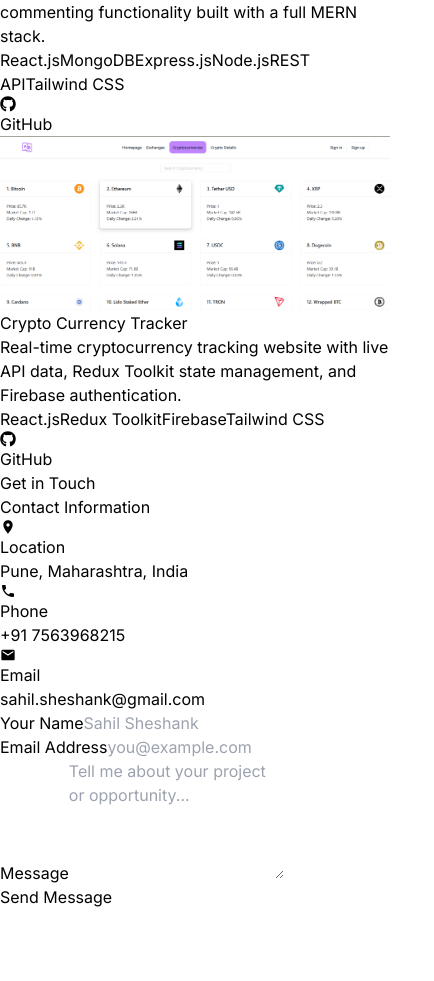
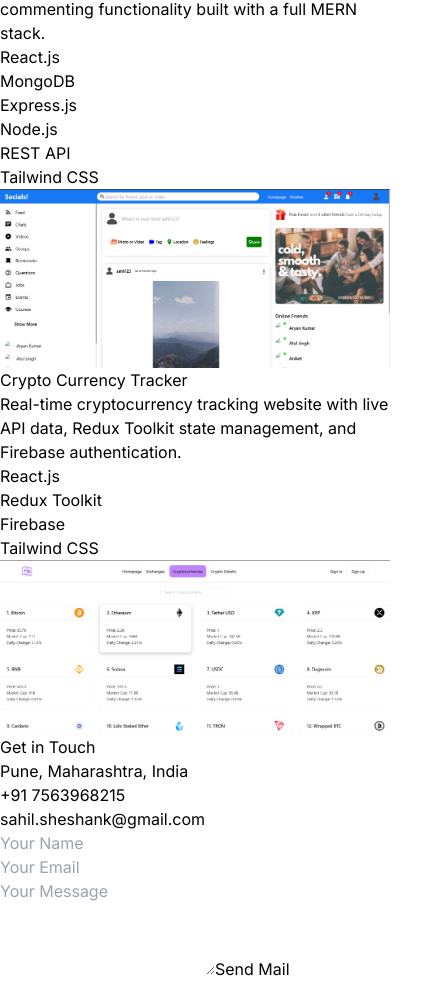
Before and after one commit to sahilsheshank/Portfolio, a React (Vite) app: page / in a window 390 px wide. Shown: the part 4487-5468 px from the top of the page, 434 px wide, since content can reach past the window. Before the commit the page ends 5396 px from the top, so only its background shows below. Built offline with nearby package versions, Linux system fonts and the light colour scheme.

Commit message:
revert: restore original Projects and Contact UI

```diff
--- a/src/components/Contact.jsx
+++ b/src/components/Contact.jsx
@@ -3,11 +3,9 @@ import emailjs from '@emailjs/browser';
 import { CONTACT } from "../constants"
 import { motion } from 'framer-motion';
 import { useRef } from 'react';
-import { MdLocationOn, MdEmail, MdPhone } from 'react-icons/md';
 
 const Contact = () => {
     const [loading, setLoading] = useState(false);
-    const [sent, setSent] = useState(false);
     const [formData, setFormData] = useState({
         name: '',
         email: '',
@@ -29,14 +27,12 @@ const Contact = () => {
             formData,
             '1mCAewSVsefRDvqxT'
         ).then(() => {
-            setSent(true);
+            alert('Feedback sent successfully!');
             setFormData({ name: '', email: '', message: '' });
-            setTimeout(() => setSent(false), 4000);
         }).catch((error) => {
             console.error('Error sending feedback:', error);
-        }).finally(() => {
+        });
         setLoading(false);
-        });
     };
 
     return (
@@ -45,117 +41,54 @@ const Contact = () => {
                 whileInView={{ opacity: 1, y: 0 }}
                 initial={{ opacity: 0, y: -80 }}
                 transition={{ duration: 0.5 }}
-                className='my-20 text-center text-4xl'>
-                Get in <span className="text-neutral-500">Touch</span>
-            </motion.h1>
-
-            <div className='flex flex-col lg:flex-row justify-center items-start gap-12 max-w-4xl mx-auto px-4'>
-
-                {/* Contact info */}
-                <motion.div
-                    whileInView={{ opacity: 1, x: 0 }}
-                    initial={{ opacity: 0, x: -60 }}
-                    transition={{ duration: 0.6 }}
-                    className="w-full lg:w-5/12 space-y-4"
-                >
-                    <h2 className="text-xl font-semibold text-white mb-6">Contact Information</h2>
-
-                    <div className="flex items-start gap-4 bg-neutral-900 border border-neutral-800 rounded-xl p-4">
-                        <div className="w-9 h-9 bg-purple-500/10 border border-purple-500/20 rounded-lg flex items-center justify-center flex-shrink-0">
-                            <MdLocationOn className="text-purple-400 text-lg" />
-                        </div>
-                        <div>
-                            <p className="text-neutral-500 text-xs mb-1">Location</p>
-                            <p className="text-neutral-200 text-sm">{CONTACT.address}</p>
-                        </div>
+                className='my-10 text-center text-4xl'>Get in Touch</motion.h1>
+            <div className='flex flex-col justify-center items-center my-10'>
+                <div className='text-center w-1/2 tracking-tighter'>
+                    <motion.p whileInView={{ opacity: 1, x: 0 }}
+                        initial={{ opacity: 0, x: -100 }}
+                        transition={{ duration: 1 }} className='my-4'>{CONTACT.address}</motion.p>
+                    <motion.p whileInView={{ opacity: 1, x: 0 }}
+                        initial={{ opacity: 0, x: 100 }}
+                        transition={{ duration: 1 }} className='my-4'>{CONTACT.phoneNo}</motion.p>
+                    <a href='mailto:sahil.sheshank@gmail.com' className='my-4 border-b'>{CONTACT.email}</a>
                 </div>
 
-                    <div className="flex items-start gap-4 bg-neutral-900 border border-neutral-800 rounded-xl p-4">
-                        <div className="w-9 h-9 bg-purple-500/10 border border-purple-500/20 rounded-lg flex items-center justify-center flex-shrink-0">
-                            <MdPhone className="text-purple-400 text-lg" />
-                        </div>
-                        <div>
-                            <p className="text-neutral-500 text-xs mb-1">Phone</p>
-                            <p className="text-neutral-200 text-sm">{CONTACT.phoneNo}</p>
-                        </div>
-                    </div>
-
-                    <div className="flex items-start gap-4 bg-neutral-900 border border-neutral-800 rounded-xl p-4">
-                        <div className="w-9 h-9 bg-purple-500/10 border border-purple-500/20 rounded-lg flex items-center justify-center flex-shrink-0">
-                            <MdEmail className="text-purple-400 text-lg" />
-                        </div>
-                        <div>
-                            <p className="text-neutral-500 text-xs mb-1">Email</p>
-                            <a
-                                href={`mailto:${CONTACT.email}`}
-                                className="text-purple-400 hover:text-purple-300 text-sm transition-colors"
-                            >
-                                {CONTACT.email}
-                            </a>
-                        </div>
-                    </div>
-                </motion.div>
-
-                {/* Form */}
-                <motion.div
-                    whileInView={{ opacity: 1, x: 0 }}
-                    initial={{ opacity: 0, x: 60 }}
-                    transition={{ duration: 0.6 }}
-                    className="w-full lg:w-7/12"
-                >
-                    <form onSubmit={handleSubmit} className="space-y-4">
-                        <div>
-                            <label className="block text-neutral-400 text-xs mb-1.5">Your Name</label>
+                {/* Feedback Form */}
+                <form className='mt-8 w-1/2 max-w-md mx-auto' onSubmit={handleSubmit}>
                     <input
                         type="text"
                         name="name"
-                                placeholder="Sahil Sheshank"
+                        placeholder="Your Name"
                         required
                         value={formData.name}
                         onChange={handleChange}
-                                className="w-full bg-neutral-900 border border-neutral-700 text-neutral-200 placeholder-neutral-600 rounded-xl px-4 py-3 text-sm focus:outline-none focus:border-purple-500/60 transition-colors"
+                        className="w-full p-2 mb-4 border border-gray-300 rounded"
                     />
-                        </div>
-                        <div>
-                            <label className="block text-neutral-400 text-xs mb-1.5">Email Address</label>
                     <input
                         type="email"
                         name="email"
-                                placeholder="you@example.com"
+                        placeholder="Your Email"
                         required
                         value={formData.email}
                         onChange={handleChange}
-                                className="w-full bg-neutral-900 border border-neutral-700 text-neutral-200 placeholder-neutral-600 rounded-xl px-4 py-3 text-sm focus:outline-none focus:border-purple-500/60 transition-colors"
+                        className="w-full p-2 mb-4 border border-gray-300 rounded"
                     />
-                        </div>
-                        <div>
-                            <label className="block text-neutral-400 text-xs mb-1.5">Message</label>
                     <textarea
                         name="message"
-                                placeholder="Tell me about your project or opportunity..."
+                        placeholder="Your Message"
                         required
                         value={formData.message}
                         onChange={handleChange}
-                                rows="5"
-                                className="w-full bg-neutral-900 border border-neutral-700 text-neutral-200 placeholder-neutral-600 rounded-xl px-4 py-3 text-sm focus:outline-none focus:border-purple-500/60 transition-colors resize-none"
+                        className="w-full p-2 mb-4 border border-gray-300 rounded"
+                        rows="4"
                     />
-                        </div>
-
-                        {sent && (
-                            <p className="text-green-400 text-sm text-center bg-green-500/10 border border-green-500/20 rounded-xl py-2">
-                                ✓ Message sent successfully!
-                            </p>
-                        )}
-
                     <button
                         type="submit"
-                            disabled={loading}
-                            className="w-full bg-purple-600 hover:bg-purple-500 disabled:opacity-50 disabled:cursor-not-allowed text-white font-semibold py-3 rounded-xl transition-colors duration-200 text-sm"
+                        className="w-full bg-blue-500 text-white py-2 rounded hover:bg-blue-600 transition"
                     >
-                            {loading ? "Sending..." : "Send Message"}
+                        {loading ? "Sending..." : "Send Mail"}
                     </button>
                 </form>
-                </motion.div>
             </div>
         </div>
     );
--- a/src/components/Projects.jsx
+++ b/src/components/Projects.jsx
@@ -1,81 +1,63 @@
+"use client";
+
+import { useRef } from "react";
 import { PROJECTS } from "../constants";
-import { FaGithub, FaExternalLinkAlt } from "react-icons/fa";
-import { motion } from "framer-motion";
+import { motion, useScroll, useTransform } from "framer-motion";
+
+const Project = ({ title, github, liveUrl, description, technologies, image }) => {
+    const ref = useRef(null);
+    const { scrollYProgress } = useScroll({
+        target: ref,
+        offset: ["0 1", "1.33 1"],
+    });
+    const scaleProgress = useTransform(scrollYProgress, [0, 1], [0.8, 1]);
+    const opacityProgress = useTransform(scrollYProgress, [0, 1], [0.6, 1]);
+
+    return (
+        <motion.div
+            ref={ref}
+            style={{
+                scale: scaleProgress,
+                opacity: opacityProgress,
+            }}
+            className="group mb-3 sm:mb-8 last:mb-0"
+        >
+            <section
+                onClick={() => window.open(liveUrl || github, "_blank")}
+                className="cursor-pointer bg-gray-100 max-w-[60rem] border border-black/5 rounded-lg overflow-hidden sm:pr-8 relative sm:h-[20rem] hover:bg-gray-200 transition sm:group-even:pl-8 dark:text-white dark:bg-white/10 dark:hover:bg-white/20"
+            >
+                <div className="pt-4 pb-7 px-5 sm:pl-10 sm:pr-2 sm:pt-10 sm:max-w-[60%] flex flex-col h-full sm:group-even:ml-[18rem]">
+                    <div className="flex flex-row items-center gap-2">
+                        <h3 className="text-2xl font-semibold">{title}</h3>
+                    </div>
+                    <p className="mt-2 leading-relaxed text-gray-700 dark:text-white/70">{description}</p>
+                    <ul className="flex flex-wrap mt-4 gap-2 sm:mt-auto">
+                        {technologies.map((tech, index) => (
+                            <li key={index} className="bg-black/[0.7] px-3 py-1 text-[0.7rem] uppercase tracking-wider text-white rounded-full dark:text-white/70">
+                                {tech}
+                            </li>
+                        ))}
+                    </ul>
+                </div>
+                <img
+                    src={image}
+                    alt={title}
+                    width={500}
+                    height={300}
+                    className="absolute hidden sm:block top-8 -right-40 w-[32rem] rounded-t-lg shadow-2xl transition group-hover:scale-[1.04] group-hover:-translate-x-3 group-hover:translate-y-3 group-hover:-rotate-2 group-even:group-hover:translate-x-3 group-even:group-hover:translate-y-3 group-even:group-hover:rotate-2 group-even:right-[initial] group-even:-left-56"
+                />
+            </section>
+        </motion.div>
+    );
+};
 
 const Projects = () => {
     return (
-        <div className="border-b border-neutral-900 pb-16">
-            <motion.h1
-                whileInView={{ opacity: 1, y: 0 }}
-                initial={{ opacity: 0, y: -60 }}
-                transition={{ duration: 0.5 }}
-                className="my-20 text-center text-4xl"
-            >
-                Projects
-            </motion.h1>
-
-            <div className="max-w-6xl mx-auto px-4 grid grid-cols-1 sm:grid-cols-2 lg:grid-cols-3 gap-6">
+        <div className="border-b border-neutral-900 pb-4">
+            <h1 className="my-20 text-center text-4xl">Projects</h1>
+            <div className="flex flex-col items-center">
                 {PROJECTS.map((project, index) => (
-                    <motion.div
-                        key={index}
-                        whileInView={{ opacity: 1, y: 0 }}
-                        initial={{ opacity: 0, y: 40 }}
-                        transition={{ duration: 0.5, delay: index * 0.1 }}
-                        className="bg-neutral-900 border border-neutral-800 rounded-2xl overflow-hidden flex flex-col hover:border-purple-500/40 transition-colors duration-300 group"
-                    >
-                        {/* Image */}
-                        <div className="overflow-hidden h-44">
-                            <img
-                                src={project.image}
-                                alt={project.title}
-                                className="w-full h-full object-cover group-hover:scale-105 transition-transform duration-500"
-                            />
-                        </div>
-
-                        {/* Content */}
-                        <div className="p-5 flex flex-col flex-1">
-                            <h3 className="text-white font-semibold text-base mb-2">{project.title}</h3>
-                            <p className="text-neutral-400 text-sm leading-relaxed flex-1 mb-4">
-                                {project.description}
-                            </p>
-
-                            {/* Tech tags */}
-                            <div className="flex flex-wrap gap-1.5 mb-4">
-                                {project.technologies.map((tech, i) => (
-                                    <span
-                                        key={i}
-                                        className="bg-neutral-800 border border-neutral-700 text-neutral-300 px-2 py-0.5 rounded text-xs"
-                                    >
-                                        {tech}
-                                    </span>
-                                ))}
-                            </div>
-
-                            {/* Links */}
-                            <div className="flex gap-3 mt-auto">
-                                {project.liveUrl && (
-                                    <a
-                                        href={project.liveUrl}
-                                        target="_blank"
-                                        rel="noopener noreferrer"
-                                        className="flex items-center gap-1.5 text-xs text-white bg-purple-600 hover:bg-purple-500 px-3 py-1.5 rounded-lg transition-colors"
-                                    >
-                                        <FaExternalLinkAlt className="text-[10px]" /> Live Demo
-                                    </a>
-                                )}
-                                {project.github && (
-                                    <a
-                                        href={project.github}
-                                        target="_blank"
-                                        rel="noopener noreferrer"
-                                        className="flex items-center gap-1.5 text-xs text-neutral-300 hover:text-white border border-neutral-700 hover:border-neutral-500 px-3 py-1.5 rounded-lg transition-colors"
-                                    >
-                                        <FaGithub /> GitHub
-                                    </a>
-                                )}
-                            </div>
-                        </div>
-                    </motion.div>
+                    <Project key={index} {...project} />
                 ))}
             </div>
         </div>
```
Lines whose indentation alone changed are shown as unchanged.
